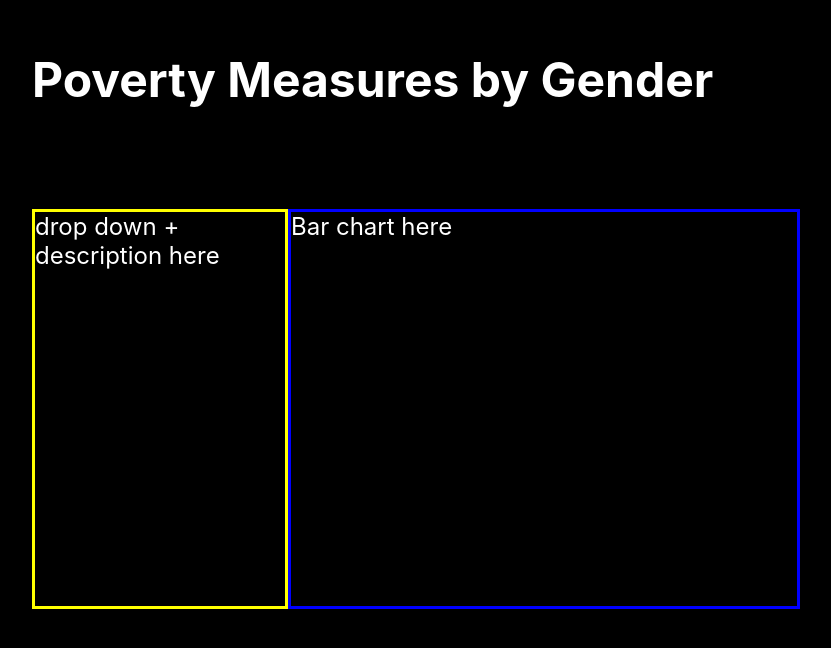
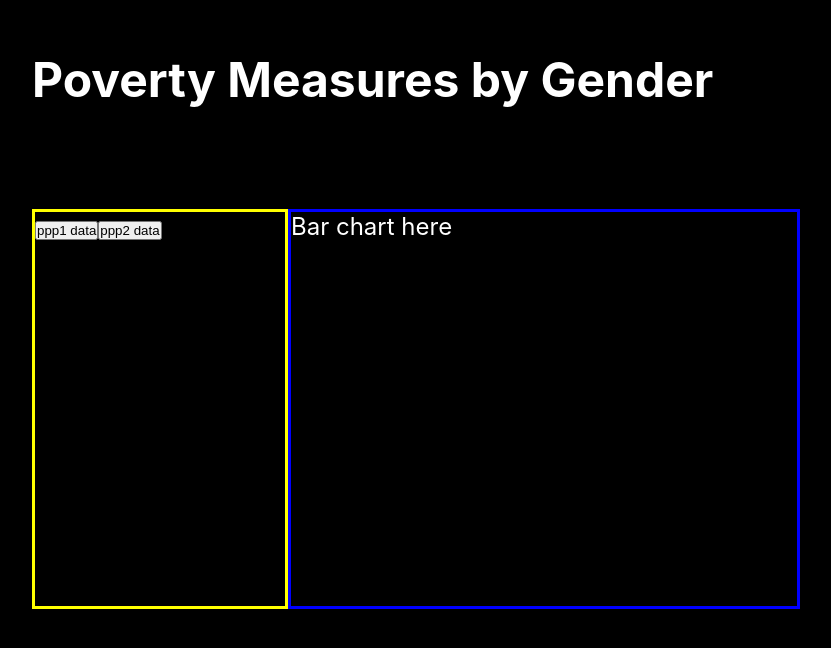
Before and after one commit to solenedel/viz-challenge-2022, a React (Create React App) app: page / in a window 1280 px wide. Shown: the top 648 px of the page, without its empty margins (224-1055 px from the left). Built offline with nearby package versions, Linux system fonts and the light colour scheme.

Commit message:
retrieve db data on frontend - success

```diff
--- a/src/components/Dropdown.jsx
+++ b/src/components/Dropdown.jsx
@@ -1,7 +1,31 @@
-import React from "react";
+import React, { useState } from "react";
+import axios from "axios";
 
 const Dropdown = () => {
-  return <div id="dropdown-section">drop down + description here</div>;
+  const [data, setData] = useState([]);
+
+  const getData = (ppp) => {
+    axios
+      .get(`http://localhost:8081/data/${ppp}`)
+      .then((res) => {
+        setData([...res.data]);
+        console.log("DATA TO FRONTEND: ", res);
+      })
+      .catch((err) => {
+        console.log(err);
+      });
+  };
+
+  return (
+    <div id="dropdown-section">
+      <button type="button" onClick={() => getData("ppp1")}>
+        ppp1 data
+      </button>
+      <button type="button" onClick={() => getData("ppp2")}>
+        ppp2 data
+      </button>
+    </div>
+  );
 };
 
 export default Dropdown;
```
Also changed, not shown: 1 other file (tests, documents, lock files or other folders).
